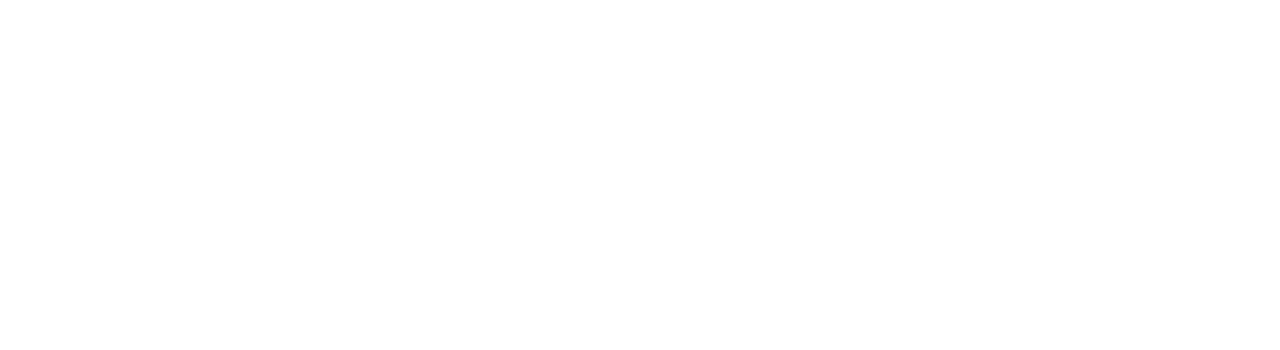
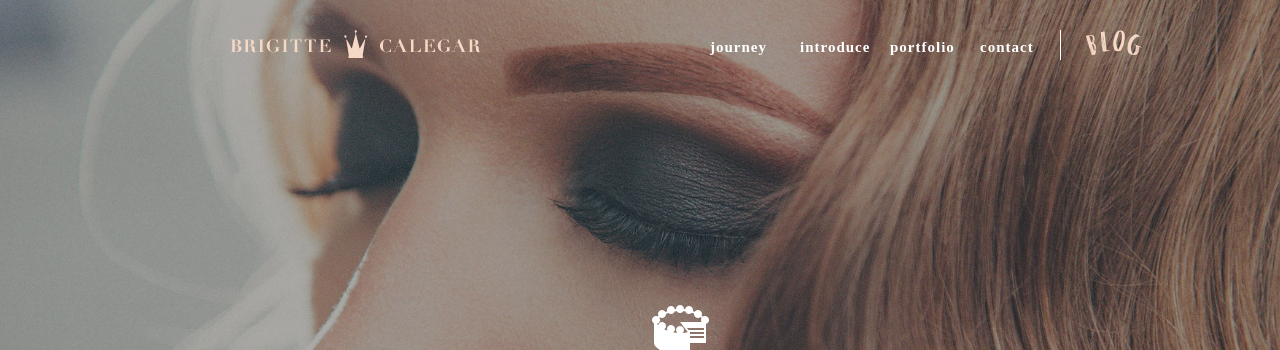
Before and after one commit to sakurafish/beautyweb, a plain HTML site: page index.html in a window 1280 px wide. Shown: the top 350 px of the page. Drawn offline with Linux system fonts and the light colour scheme; a web font is replaced by a local one.

Commit message:
fix images

```diff
--- a/sass/screen.scss
+++ b/sass/screen.scss
@@ -75,7 +75,7 @@ p, h1, h2{
 /*導航欄*/
 .container{
   height: 670px;
-  background-image: url("images/logo.jpg");
+  background-image: url("../images/logo.jpg");
   background-repeat: no-repeat;
   background-size: 1400px;
 
@@ -101,7 +101,7 @@ p, h1, h2{
 }
 .logo{
 
-  background-image: url("images/logo_over.png");
+  background-image: url("../images/logo_over.png");
   background-repeat: no-repeat;
   position: absolute;
   width: 250px;
@@ -148,7 +148,7 @@ border-right: 1px solid #FFF;
   width: 57px;
   height: 26px;
 
-  background-image: url("images/_blog_over.png");
+  background-image: url("../images/_blog_over.png");
 }
 
 .beauty_content{
@@ -164,7 +164,7 @@ border-right: 1px solid #FFF;
 .beauty_icon{
   width: 500px;
   height: 60px;
-  background-image: url("images/cakecion.png");
+  background-image: url("../images/cakecion.png");
   background-repeat:no-repeat;
   background-position:center;
 }
@@ -180,7 +180,7 @@ border-right: 1px solid #FFF;
 }
 
 .journey_out{
-  background-image: url("images/2.jpg");
+  background-image: url("../images/2.jpg");
   background-repeat: no-repeat;
   background-size: 1400px;
   height: 670px;
```
Also changed, not shown: fire_app_log.txt, stylesheets/screen.css.
